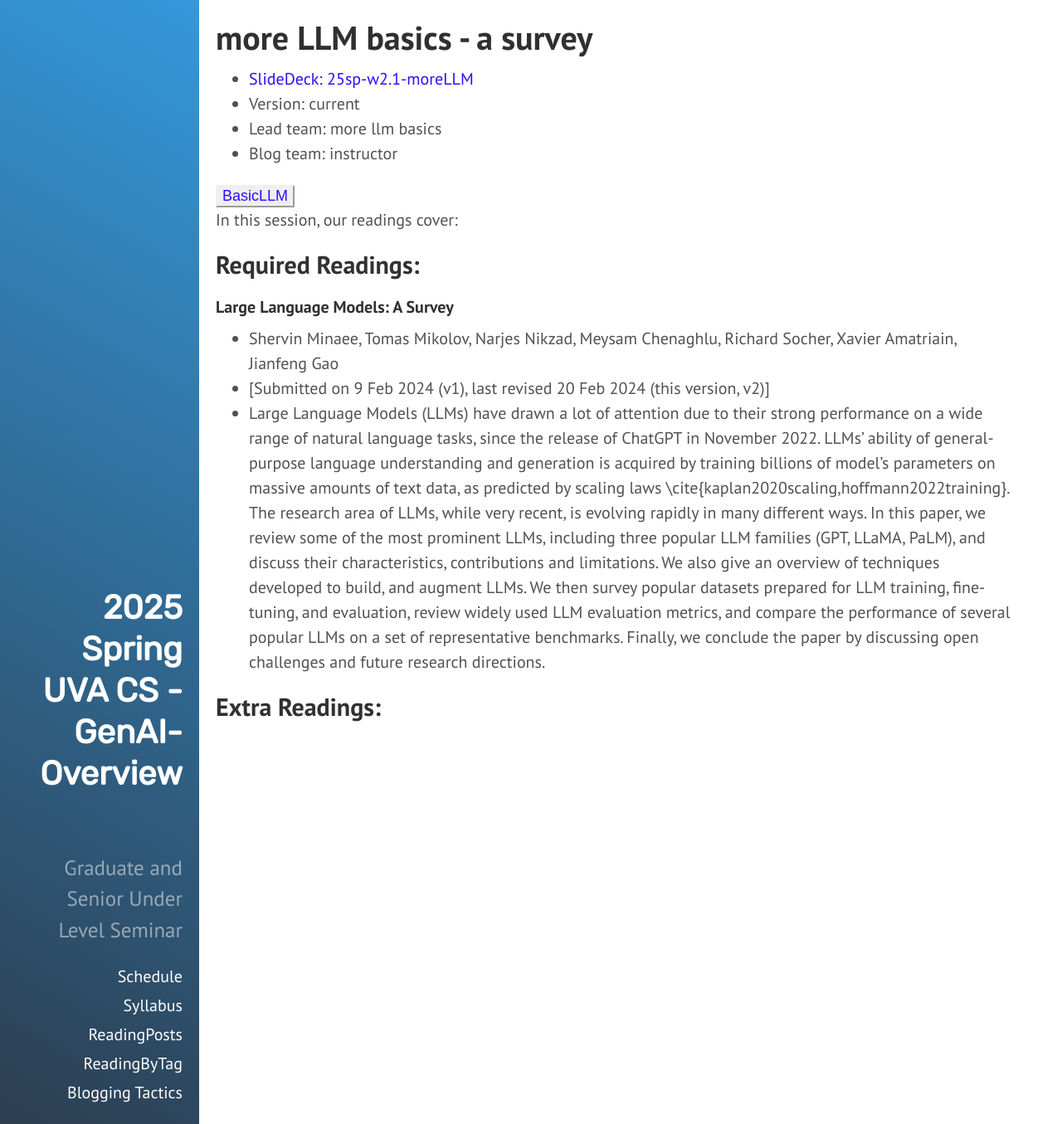
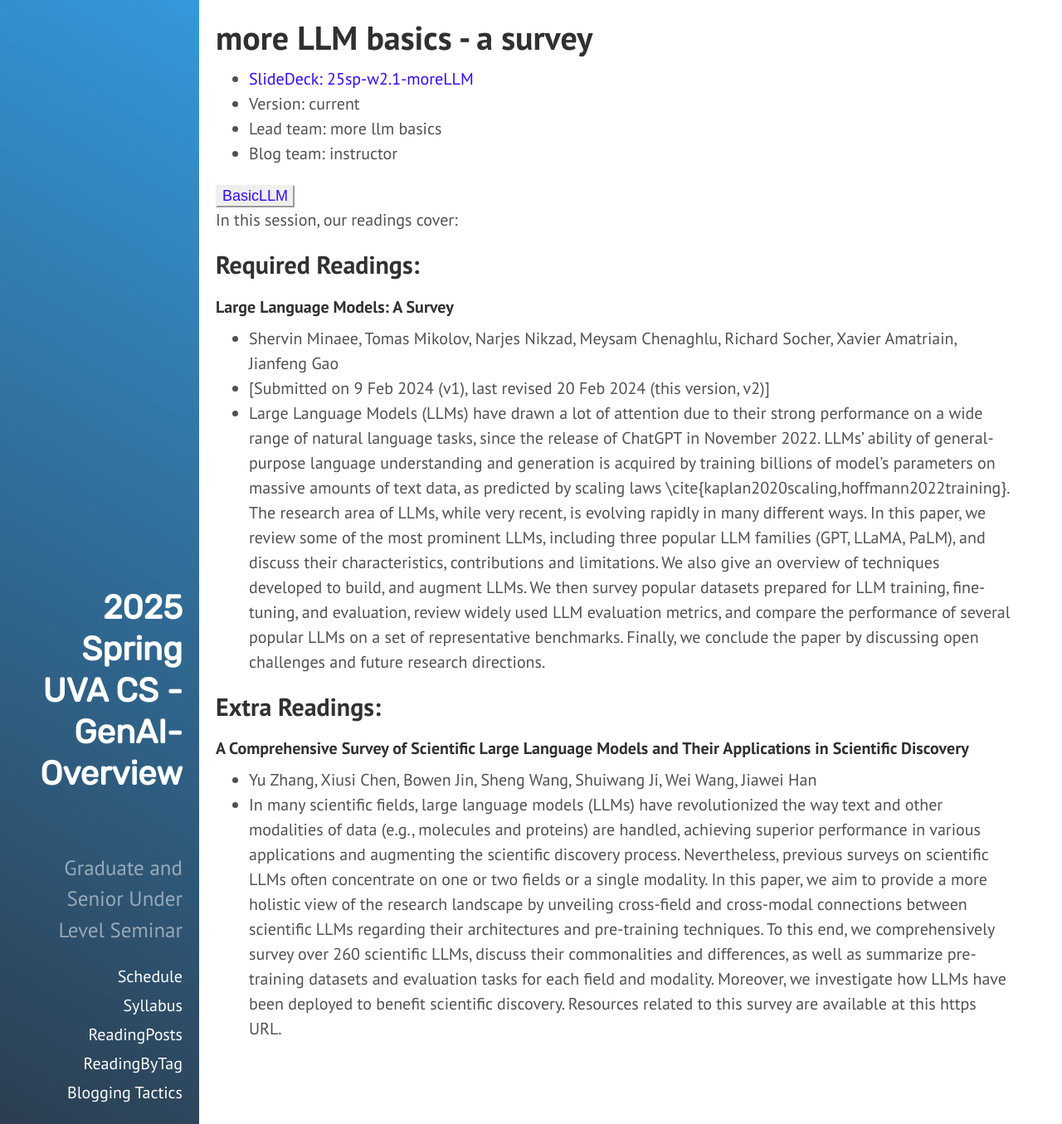
Before and after one commit to qiyanjun/2025sp-GenAI-overview, a Jekyll site: the page built from _contents/S0-L02.1.md, in a window 1280 px wide and 1355 px high. Shown: the whole window at 83% size. Built offline with Jekyll 4.4.1, drawn with Linux system fonts in a browser that asks for light colours.

Commit message:
add one more survey paper on scientificLLM

```diff
--- a/_contents/S0-L02.1.md
+++ b/_contents/S0-L02.1.md
@@ -29,5 +29,9 @@ In this session, our readings cover:
 ## Extra Readings:
 
 
+#### A Comprehensive Survey of Scientific Large Language Models and Their Applications in Scientific Discovery
++ Yu Zhang, Xiusi Chen, Bowen Jin, Sheng Wang, Shuiwang Ji, Wei Wang, Jiawei Han
++ In many scientific fields, large language models (LLMs) have revolutionized the way text and other modalities of data (e.g., molecules and proteins) are handled, achieving superior performance in various applications and augmenting the scientific discovery process. Nevertheless, previous surveys on scientific LLMs often concentrate on one or two fields or a single modality. In this paper, we aim to provide a more holistic view of the research landscape by unveiling cross-field and cross-modal connections between scientific LLMs regarding their architectures and pre-training techniques. To this end, we comprehensively survey over 260 scientific LLMs, discuss their commonalities and differences, as well as summarize pre-training datasets and evaluation tasks for each field and modality. Moreover, we investigate how LLMs have been deployed to benefit scientific discovery. Resources related to this survey are available at this https URL.
+
 
 <!--excerpt.start-->
```
Also changed, not shown: _contents/S0-L01.md (+1 -0 lines).
